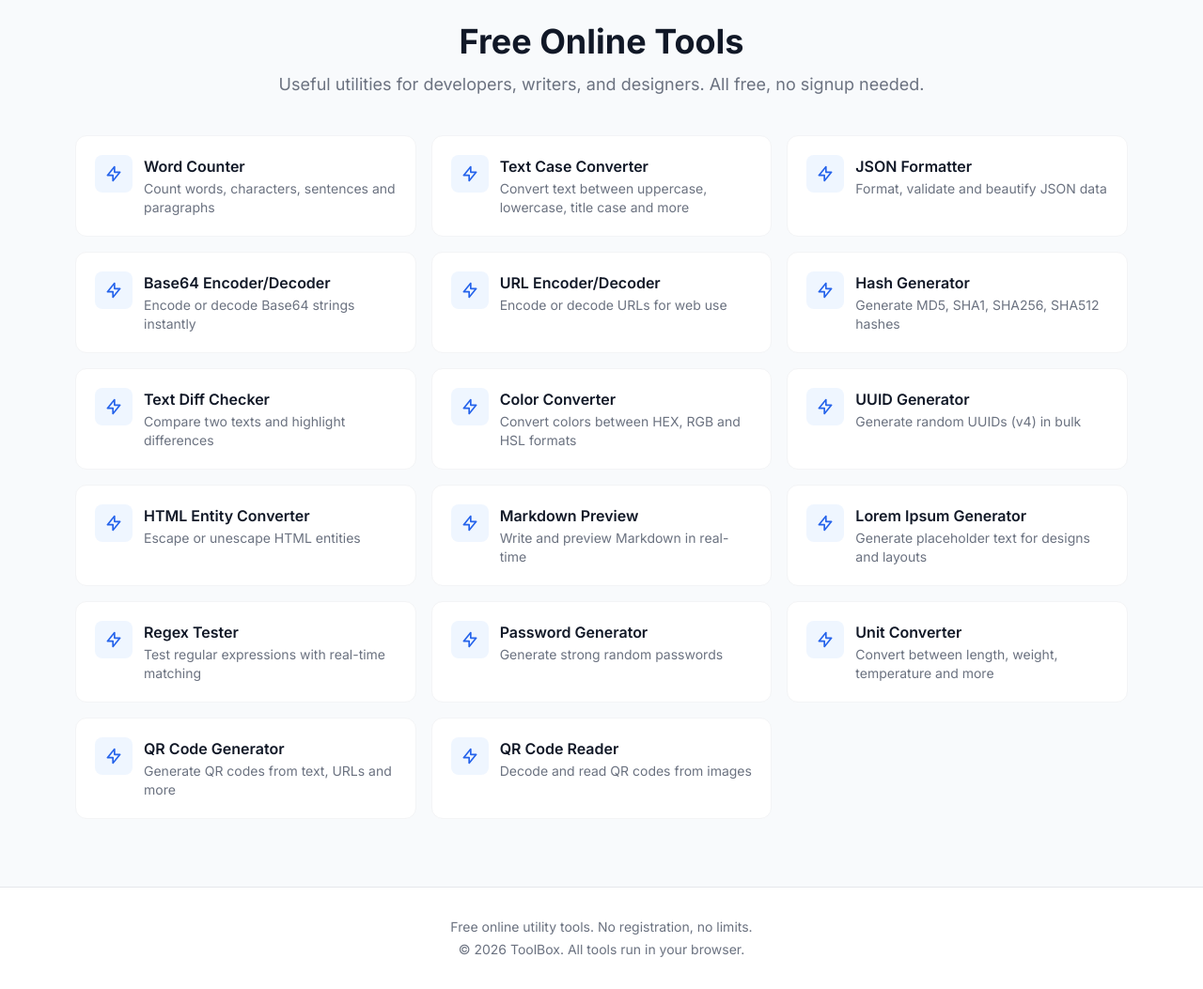
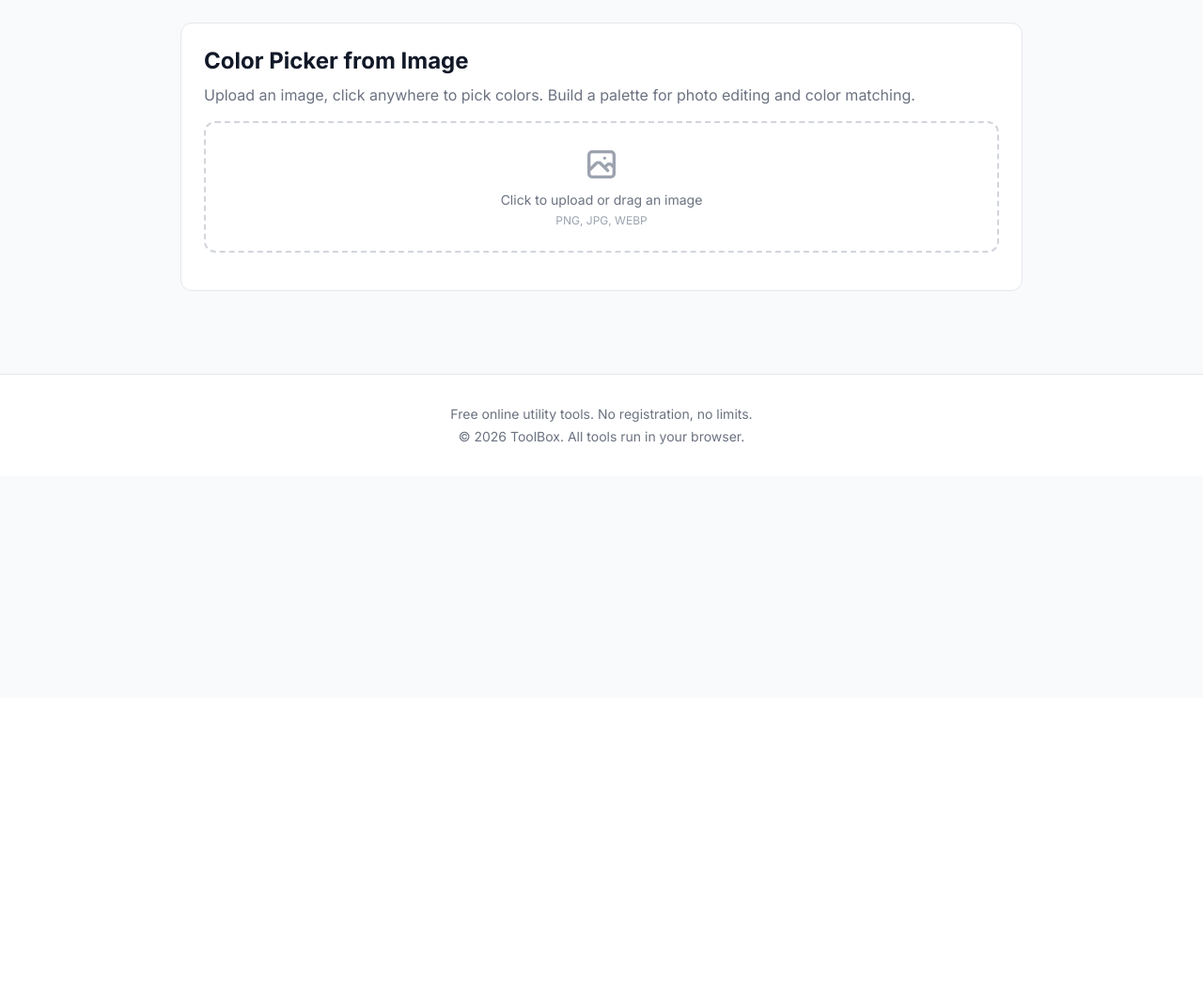
Before and after one commit to AltairIc/online-toolbox, a Flask app: page /tool/color-picker in a window 1280 px wide. Shown: the part 57-1110 px from the top of the page at 94% size. After the commit the page ends 530 px from the top, so only its background shows below. Run offline with Flask 3, Linux system fonts and the light colour scheme; some libraries are stand-ins or nearby versions.

Commit message:
Add color picker tool: pick colors from images with palette builder

```diff
--- a/app/routes.py
+++ b/app/routes.py
@@ -1,4 +1,4 @@
-import hashlib, base64, urllib.parse, re, json
+
 from flask import Blueprint, render_template, request, jsonify
 
 main = Blueprint("main", __name__)
@@ -21,7 +21,7 @@
     {"id": "unit-converter", "name": "Unit Converter", "desc": "Convert between length, weight, temperature and more", "icon": "ruler"},
     {'id': 'qr-generator', 'name': 'QR Code Generator', 'desc': 'Generate QR codes from text, URLs and more', 'icon': 'qr-code'},
     {'id': 'qr-reader', 'name': 'QR Code Reader', 'desc': 'Decode and read QR codes from images', 'icon': 'camera'},
-]
+    {"id": "color-picker", "name": "Color Picker from Image", "desc": "Pick colors from images, get RGB/HEX values, and build color palettes for photo editing", "icon": "droplet"}]
 
 @main.route("/")
 def index():
--- a/app/templates/base.html
+++ b/app/templates/base.html
@@ -83,8 +83,8 @@
 }
 
 function translateToolCards(lang) {
-    var names = {'Word Counter':'字数统计','Text Case Converter':'文本大小写转换','JSON Formatter':'JSON 格式化','Base64 Encoder/Decoder':'Base64 编解码','URL Encoder/Decoder':'URL 编解码','Hash Generator':'哈希生成器','Text Diff Checker':'文本对比','Color Converter':'颜色转换','UUID Generator':'UUID 生成器','HTML Entity Converter':'HTML 实体转换','Markdown Preview':'Markdown 预览','Lorem Ipsum Generator':'Lorem Ipsum 生成器','Regex Tester':'正则表达式测试','Password Generator':'密码生成器','Unit Converter':'单位转换','QR Code Generator':'二维码生成','QR Code Reader':'二维码识别'};
-    var descs = {'Word Counter':'统计字数、字符数、句子和段落','Text Case Converter':'在大小写、标题格式等之间自由转换','JSON Formatter':'格式化、验证和美化 JSON 数据','Base64 Encoder/Decoder':'快速进行 Base64 编码和解码','URL Encoder/Decoder':'对 URL 进行编码或解码','Hash Generator':'生成 MD5、SHA1、SHA256、SHA512 哈希值','Text Diff Checker':'对比两段文本并高亮差异','Color Converter':'在 HEX、RGB 等颜色格式之间转换','UUID Generator':'批量生成随机 UUID（v4）','HTML Entity Converter':'对 HTML 实体进行转义或反转义','Markdown Preview':'实时编辑和预览 Markdown','Lorem Ipsum Generator':'生成用于排版的占位文本','Regex Tester':'实时测试正则表达式匹配结果','Password Generator':'生成高强度随机密码','Unit Converter':'在长度、重量、温度等单位之间转换','QR Code Generator':'从文本和链接生成二维码图片','QR Code Reader':'上传图片识别二维码内容'};
+    var names = {'Word Counter':'字数统计','Text Case Converter':'文本大小写转换','JSON Formatter':'JSON 格式化','Base64 Encoder/Decoder':'Base64 编解码','URL Encoder/Decoder':'URL 编解码','Hash Generator':'哈希生成器','Text Diff Checker':'文本对比','Color Converter':'颜色转换','UUID Generator':'UUID 生成器','HTML Entity Converter':'HTML 实体转换','Markdown Preview':'Markdown 预览','Lorem Ipsum Generator':'Lorem Ipsum 生成器','Regex Tester':'正则表达式测试','Password Generator':'密码生成器','Unit Converter':'单位转换','QR Code Generator':'二维码生成','QR Code Reader':'二维码识别','Color Picker from Image':'图片取色器'};
+    var descs = {'Word Counter':'统计字数、字符数、句子和段落','Text Case Converter':'在大小写、标题格式等之间自由转换','JSON Formatter':'格式化、验证和美化 JSON 数据','Base64 Encoder/Decoder':'快速进行 Base64 编码和解码','URL Encoder/Decoder':'对 URL 进行编码或解码','Hash Generator':'生成 MD5、SHA1、SHA256、SHA512 哈希值','Text Diff Checker':'对比两段文本并高亮差异','Color Converter':'在 HEX、RGB 等颜色格式之间转换','UUID Generator':'批量生成随机 UUID（v4）','HTML Entity Converter':'对 HTML 实体进行转义或反转义','Markdown Preview':'实时编辑和预览 Markdown','Lorem Ipsum Generator':'生成用于排版的占位文本','Regex Tester':'实时测试正则表达式匹配结果','Password Generator':'生成高强度随机密码','Unit Converter':'在长度、重量、温度等单位之间转换','QR Code Generator':'从文本和链接生成二维码图片','QR Code Reader':'上传图片识别二维码内容','Color Picker from Image':'从图片取色，获取RGB/HEX值，辅助修图仿色'};
     document.querySelectorAll('.tool-card h3').forEach(function(h3) {
         var en = h3.getAttribute('data-en') || h3.textContent;
         if (!h3.getAttribute('data-en')) h3.setAttribute('data-en', en);
--- /dev/null
+++ b/app/templates/tools/color-picker.html
@@ -0,0 +1,131 @@
+{% extends "base.html" %}
+{% block title %}Color Picker from Image - Pick Colors Online{% endblock %}
+{% block meta_desc %}Upload an image and pick colors from it. Get RGB and HEX values. Build a palette for photo editing color matching.{% endblock %}
+{% block content %}
+<div class="max-w-4xl mx-auto">
+    <div class="bg-white rounded-xl border border-gray-200 p-6 mb-4">
+        <h1 class="text-2xl font-bold text-gray-900 mb-2">Color Picker from Image</h1>
+        <p class="text-gray-500 mb-4">Upload an image, click anywhere to pick colors. Build a palette for photo editing and color matching.</p>
+
+        <div class="border-2 border-dashed border-gray-300 rounded-xl p-6 text-center mb-4" id="dropZone">
+            <svg class="w-10 h-10 mx-auto text-gray-400 mb-2" fill="none" stroke="currentColor" viewBox="0 0 24 24"><path stroke-linecap="round" stroke-linejoin="round" stroke-width="2" d="M4 16l4.586-4.586a2 2 0 012.828 0L16 16m-2-2l1.586-1.586a2 2 0 012.828 0L20 14m-6-6h.01M6 20h12a2 2 0 002-2V6a2 2 0 00-2-2H6a2 2 0 00-2 2v12a2 2 0 002 2z"/></svg>
+            <p class="text-gray-500 text-sm">Click to upload or drag an image</p>
+            <p class="text-xs text-gray-400 mt-1">PNG, JPG, WEBP</p>
+            <input type="file" id="fileInput" accept="image/*" class="hidden">
+        </div>
+
+        <div id="toolArea" class="hidden">
+            <div class="grid grid-cols-1 lg:grid-cols-3 gap-4">
+                <div class="lg:col-span-2">
+                    <div class="relative bg-gray-100 rounded-lg overflow-hidden">
+                        <canvas id="imageCanvas" class="w-full cursor-crosshair"></canvas>
+                    </div>
+                    <div class="flex items-center gap-2 mt-2 text-xs text-gray-500">
+                        <span>Click on the image to pick a color</span>
+                        <span class="ml-auto">Zoom: <span id="zoomLvl">1x</span></span>
+                    </div>
+                </div>
+                <div>
+                    <div class="flex items-center justify-between mb-3">
+                        <h3 class="font-semibold text-gray-900">Picked Colors</h3>
+                        <button onclick="clearPalette()" class="text-xs text-red-500 hover:underline">Clear All</button>
+                    </div>
+                    <div id="colorList" class="space-y-2 max-h-96 overflow-y-auto">
+                        <div class="text-sm text-gray-400 text-center py-8">Click on the image to start picking colors</div>
+                    </div>
+                    <button onclick="exportPalette()" class="mt-3 w-full px-4 py-2 text-sm border border-gray-300 rounded-lg hover:bg-gray-50">Export Palette</button>
+                </div>
+            </div>
+        </div>
+    </div>
+</div>
+
+<script>
+var canvas = document.getElementById("imageCanvas");
+var ctx = canvas.getContext("2d");
+var img = null;
+var palette = [];
+var zoom = 1;
+
+// Image upload
+document.getElementById("dropZone").addEventListener("click", function() { document.getElementById("fileInput").click(); });
+document.getElementById("dropZone").addEventListener("dragover", function(e) { e.preventDefault(); this.classList.add("border-blue-500"); });
+document.getElementById("dropZone").addEventListener("dragleave", function() { this.classList.remove("border-blue-500"); });
+document.getElementById("dropZone").addEventListener("drop", function(e) { e.preventDefault(); this.classList.remove("border-blue-500"); if(e.dataTransfer.files.length) loadImage(e.dataTransfer.files[0]); });
+document.getElementById("fileInput").addEventListener("change", function(e) { if(e.target.files.length) loadImage(e.target.files[0]); });
+
+function loadImage(file) {
+    var reader = new FileReader();
+    reader.onload = function(e) {
+        var img = new Image();
+        img.onload = function() {
+            canvas.width = Math.min(img.width, 800);
+            canvas.height = Math.min(img.height, 600);
+            ctx.drawImage(img, 0, 0, canvas.width, canvas.height);
+            document.getElementById("toolArea").classList.remove("hidden");
+            document.getElementById("dropZone").classList.add("hidden");
+        };
+        img.src = e.target.result;
+    };
+    reader.readAsDataURL(file);
+}
+
+// Click to pick color
+canvas.addEventListener("click", function(e) {
+    var rect = canvas.getBoundingClientRect();
+    var scaleX = canvas.width / rect.width;
+    var scaleY = canvas.height / rect.height;
+    var x = (e.clientX - rect.left) * scaleX;
+    var y = (e.clientY - rect.top) * scaleY;
+    var pixel = ctx.getImageData(x, y, 1, 1).data;
+    var hex = "#" + [pixel[0], pixel[1], pixel[2]].map(function(v) { return v.toString(16).padStart(2, "0"); }).join("");
+    var rgb = "rgb(" + pixel[0] + "," + pixel[1] + "," + pixel[2] + ")";
+    addToPalette({r: pixel[0], g: pixel[1], b: pixel[2], hex: hex, rgb: rgb});
+});
+
+function addToPalette(color) {
+    palette.push(color);
+    renderPalette();
+}
+
+function removeColor(idx) {
+    palette.splice(idx, 1);
+    renderPalette();
+}
+
+function clearPalette() {
+    palette = [];
+    renderPalette();
+}
+
+function renderPalette() {
+    var list = document.getElementById("colorList");
+    if (palette.length === 0) {
+        list.innerHTML = '<div class="text-sm text-gray-400 text-center py-8">Click on the image to start picking colors</div>';
+        return;
+    }
+    list.innerHTML = palette.map(function(c, i) {
+        return '<div class="flex items-center gap-3 bg-gray-50 rounded-lg p-2">'
+            + '<div class="w-8 h-8 rounded-lg border border-gray-200 flex-shrink-0" style="background:' + c.hex + '"></div>'
+            + '<div class="flex-1 min-w-0">'
+            + '<div class="text-xs font-mono font-medium">' + c.hex + '</div>'
+            + '<div class="text-xs text-gray-500 font-mono">' + c.rgb + '</div>'
+            + '</div>'
+            + '<button onclick="removeColor(' + i + ')" class="text-xs text-gray-400 hover:text-red-500">\u2715</button>'
+            + '</div>';
+    }).join("");
+}
+
+function exportPalette() {
+    if (palette.length === 0) return;
+    var text = palette.map(function(c) { return c.hex + " " + c.rgb; }).join("\n");
+    var ta = document.createElement("textarea");
+    ta.value = text;
+    document.body.appendChild(ta);
+    ta.select();
+    document.execCommand("copy");
+    document.body.removeChild(ta);
+    alert("Palette copied to clipboard!");
+}
+</script>
+{% endblock %}
```
